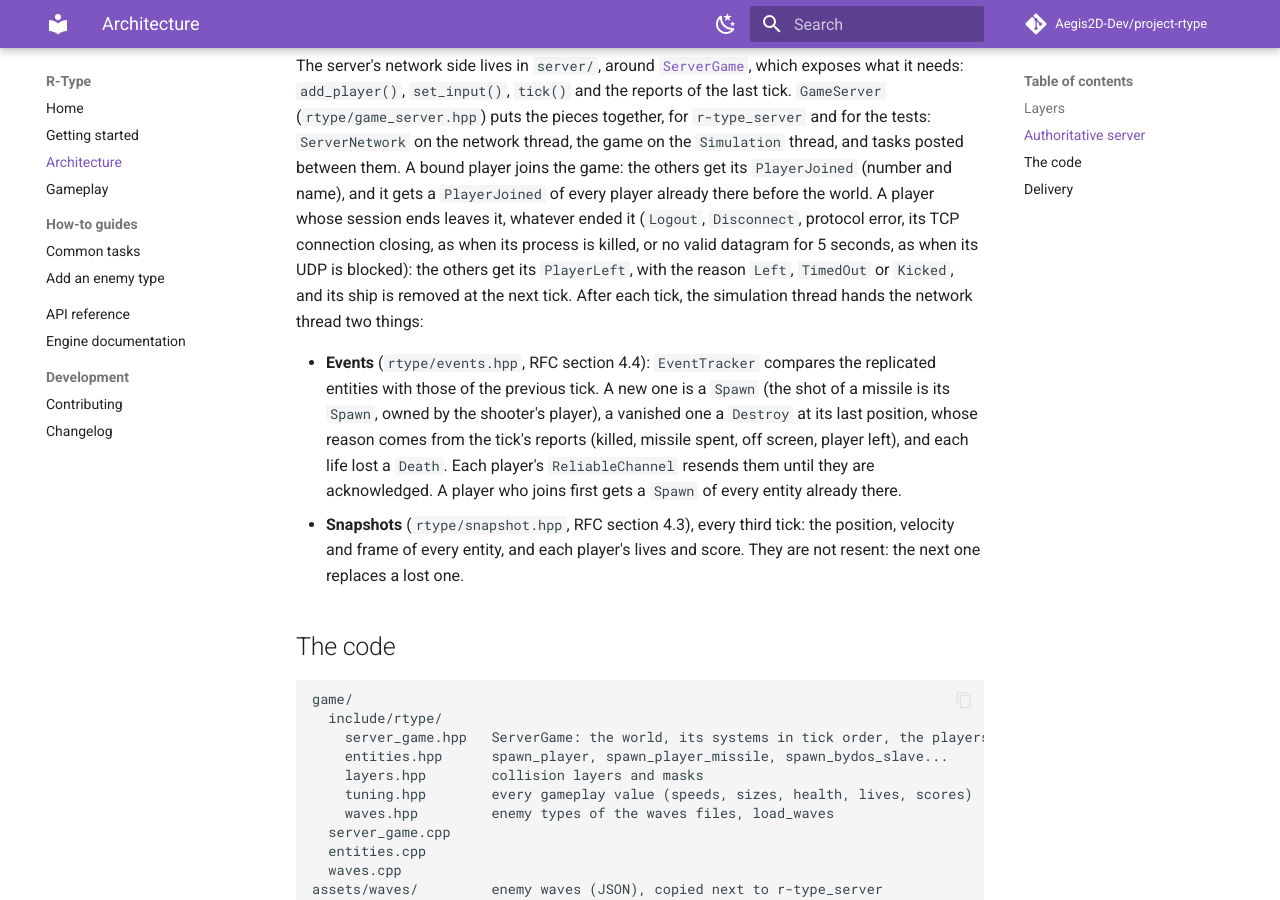
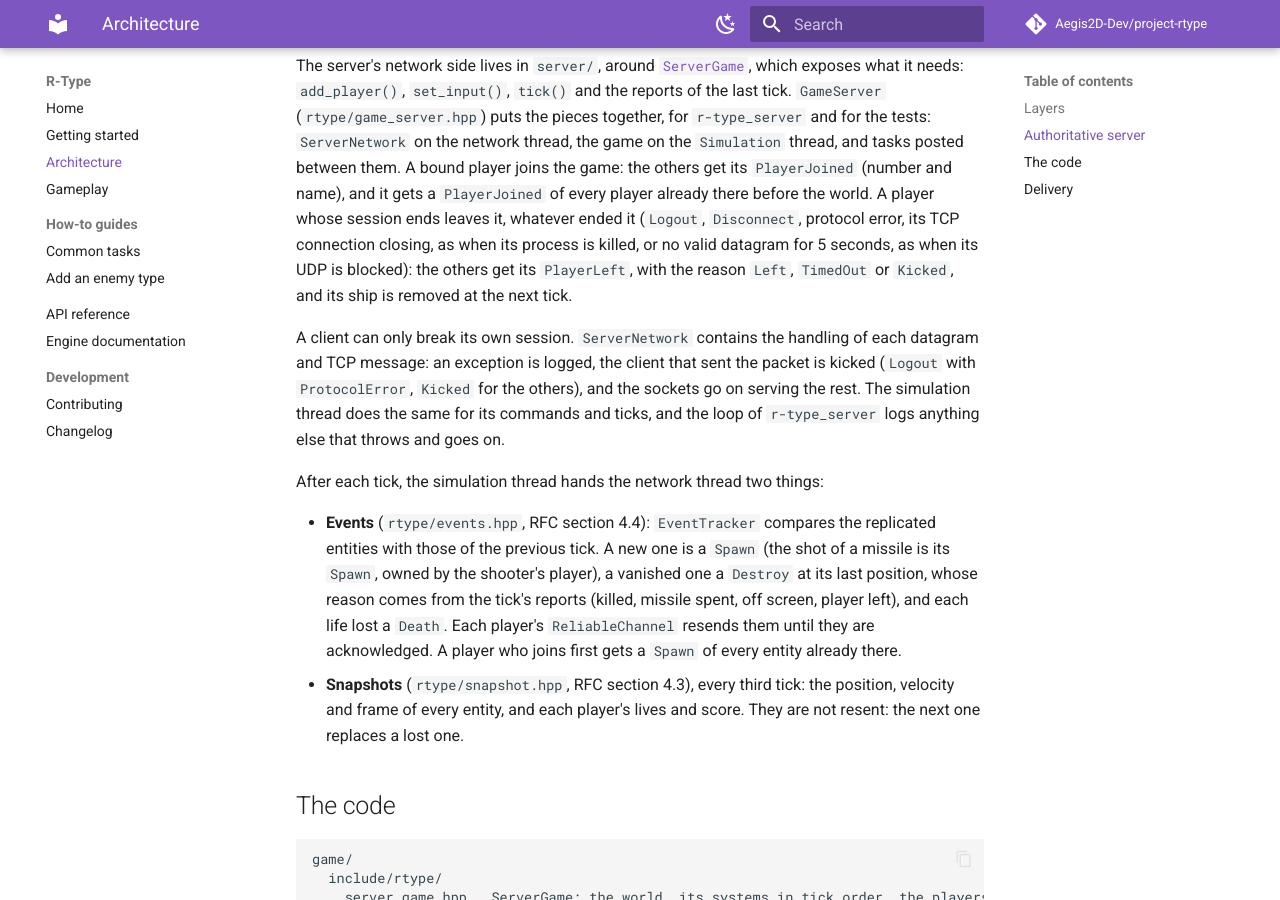
Before and after one commit to Aegis2D-Dev/project-rtype, an MkDocs documentation site: the page built from docs/architecture.md, in a window 1280 px wide and 900 px high, scrolled down 1391 px. Built offline with MkDocs 1.6.1 and Material for MkDocs 9.7.7, drawn with Linux system fonts in a browser that asks for light colours; comment, search, counter and statistics services are not loaded.

Commit message:
feat(docs): documented error isolation and updated changelogs

```diff
--- a/docs/architecture.md
+++ b/docs/architecture.md
@@ -72,8 +72,15 @@ posted between them. A bound player joins the game: the others get its `PlayerJo
 world. A player whose session ends leaves it, whatever ended it (`Logout`, `Disconnect`,
 protocol error, its TCP connection closing, as when its process is killed, or no valid
 datagram for 5 seconds, as when its UDP is blocked): the others get its `PlayerLeft`, with
-the reason `Left`, `TimedOut` or `Kicked`, and its ship is removed at the next tick. After
-each tick, the simulation thread hands the network thread two things:
+the reason `Left`, `TimedOut` or `Kicked`, and its ship is removed at the next tick.
+
+A client can only break its own session. `ServerNetwork` contains the handling of each
+datagram and TCP message: an exception is logged, the client that sent the packet is
+kicked (`Logout` with `ProtocolError`, `Kicked` for the others), and the sockets go on
+serving the rest. The simulation thread does the same for its commands and ticks, and the
+loop of `r-type_server` logs anything else that throws and goes on.
+
+After each tick, the simulation thread hands the network thread two things:
 
 - **Events** (`rtype/events.hpp`, RFC section 4.4): `EventTracker` compares the replicated
   entities with those of the previous tick. A new one is a `Spawn` (the shot of a missile
```
Also changed, not shown: CHANGELOG.md (+2 -1 lines), changelogs/2026-10-16-server-client-errors.md (added, +50 -0 lines), changelogs/2026-10-16-server-player-left.md (+2 -2 lines), docs/getting-started.md (+2 -1 lines).
